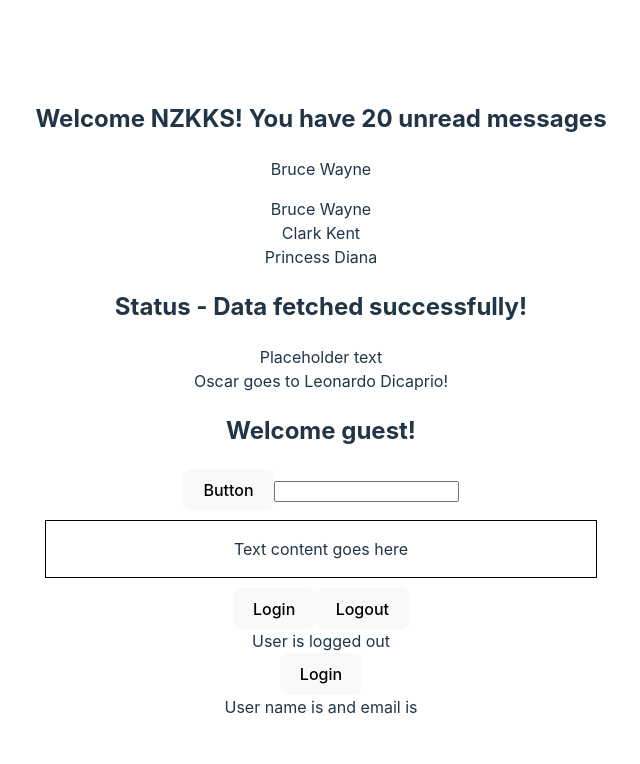
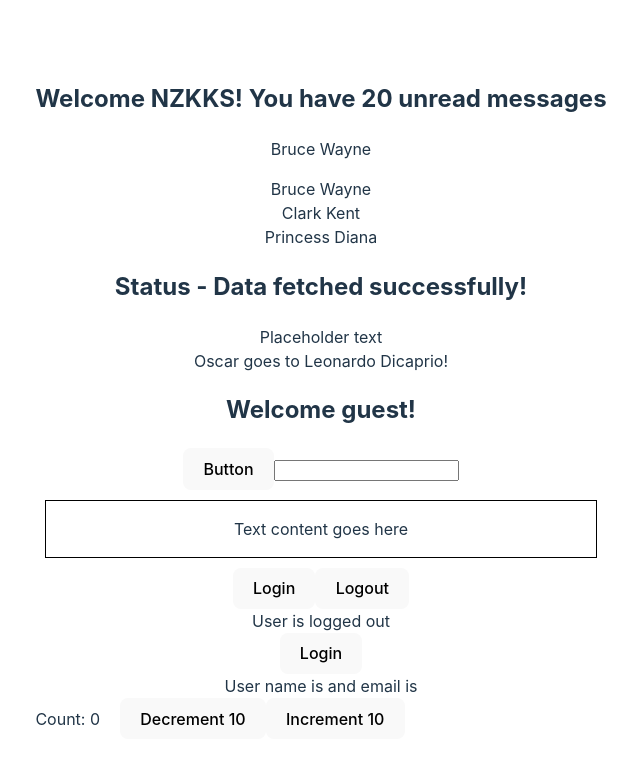
Before and after one commit to nzkks/react-typescript, a React (Vite) app: page / in a window 1280 px wide. Shown: the top 764 px of the page, without its empty margins (319-959 px from the left). Built offline with nearby package versions, Linux system fonts and the light colour scheme.

Commit message:
useReducer Hook

```diff
--- a/src/App.tsx
+++ b/src/App.tsx
@@ -8,6 +8,7 @@
 import { Person } from './components/props/Person';
 import { PersonList } from './components/props/PersonList';
 import { Status } from './components/props/Status';
+import { Counter } from './components/state/Counter';
 import { LoggedIn } from './components/state/LoggedIn';
 import { User } from './components/state/User';
 
@@ -52,6 +53,7 @@
       <Container styles={{ border: '1px solid black', padding: '1rem', margin: 10 }} />
       <LoggedIn />
       <User />
+      <Counter />
     </>
   );
 }
--- /dev/null
+++ b/src/components/state/Counter.tsx
@@ -0,0 +1,38 @@
+import { useReducer } from 'react';
+
+type CounterState = {
+  count: number;
+};
+
+const initialState = {
+  count: 0
+};
+
+type CounterAction = {
+  type: string;
+  payload: number;
+};
+
+const reducer = (state: CounterState, action: CounterAction) => {
+  switch (action.type) {
+    case 'increment':
+      return { count: state.count + action.payload };
+    case 'decrement':
+      return { count: state.count - action.payload };
+
+    default:
+      return state;
+  }
+};
+
+export const Counter = () => {
+  const [state, dispatch] = useReducer(reducer, initialState);
+
+  return (
+    <div style={{ display: 'flex', alignItems: 'center' }}>
+      <div style={{ marginRight: 20 }}>Count: {state.count}</div>
+      <button onClick={() => dispatch({ type: 'decrement', payload: 10 })}>Decrement 10</button>
+      <button onClick={() => dispatch({ type: 'increment', payload: 10 })}>Increment 10</button>
+    </div>
+  );
+};
```
